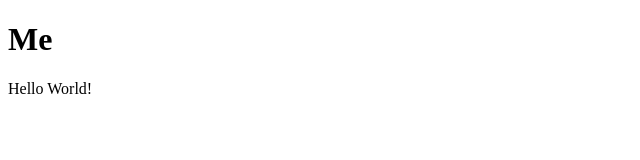
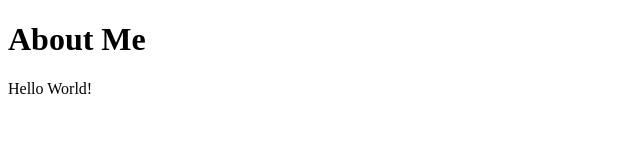
Before and after one commit to isaacradford/WDD230, a plain HTML site: page index.html in a window 1280 px wide. Shown: the whole page, without its empty margins (0-640 px from the left). Drawn offline with Linux system fonts and the light colour scheme.

Commit message:
commit on index.html

```diff
--- a/index.html
+++ b/index.html
@@ -6,7 +6,7 @@
     <title>Test</title>
     </head>
     <body>
-        <h1>Me</h1>
+        <h1>About Me</h1>
 
         <footer>Hello World!</footer>
     </body>
```
